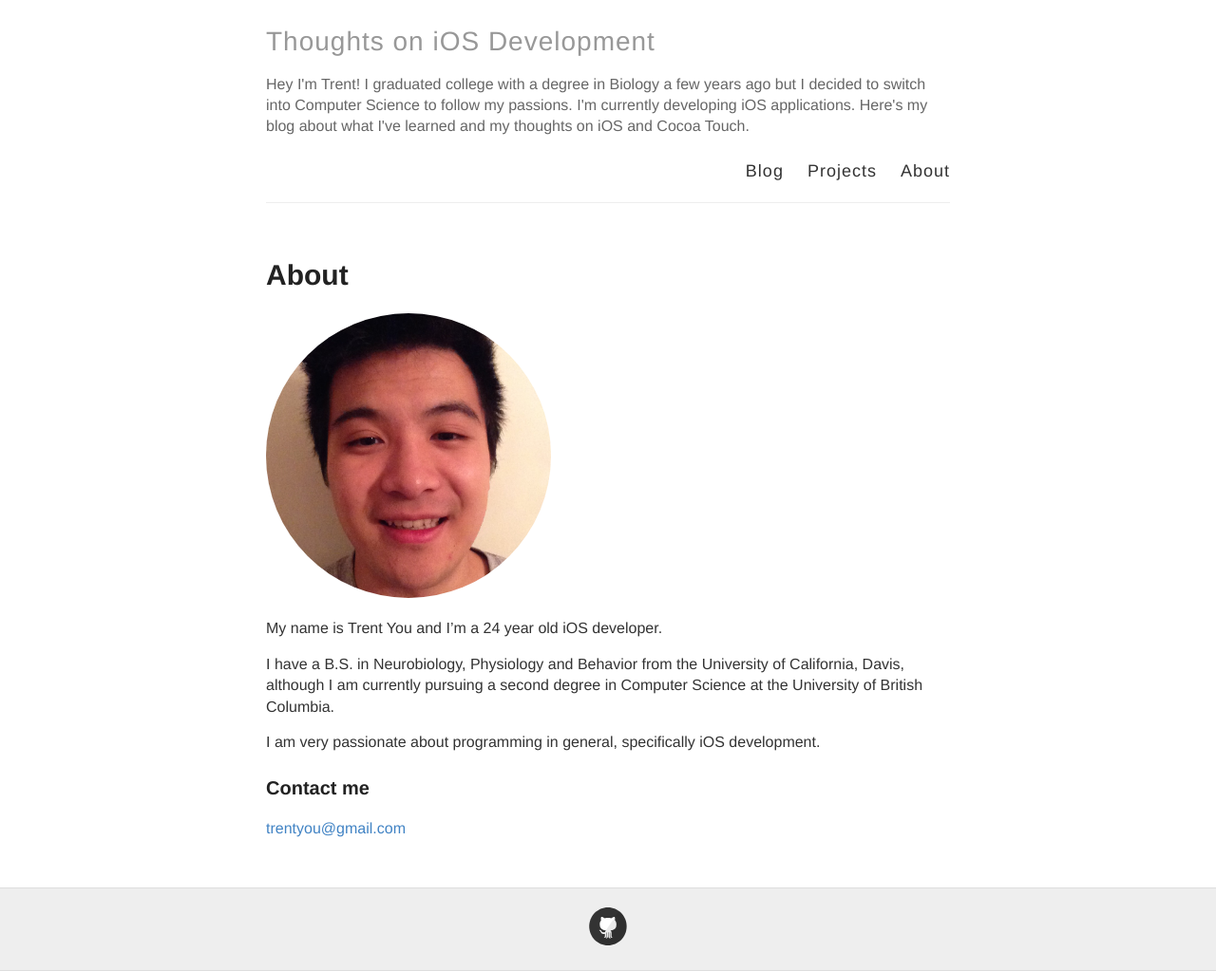
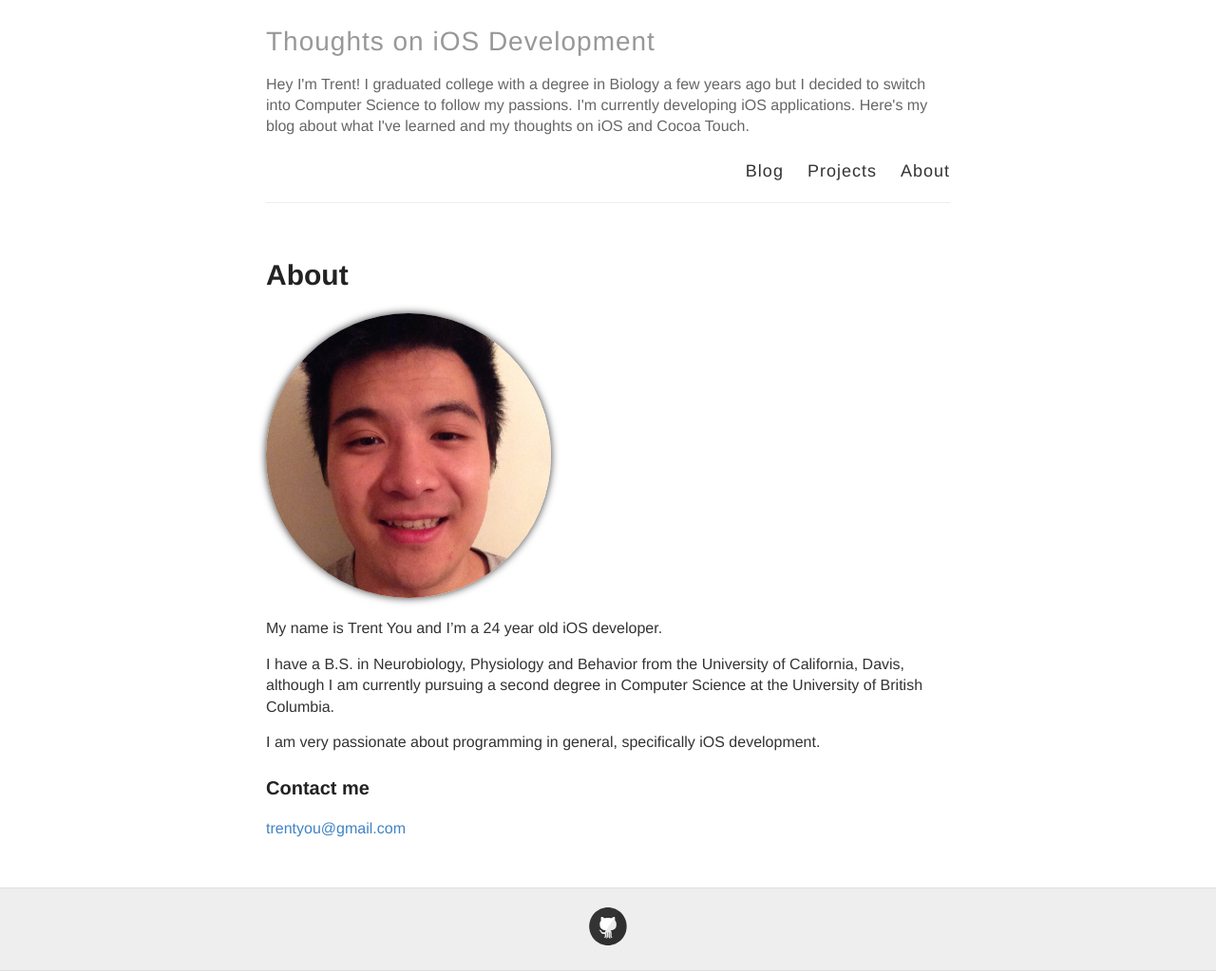
Before and after one commit to trentyou/trentyou.github.io, a Jekyll site: the page built from about.md, in a window 1280 px wide. Shown: the whole page at 95% size. Built offline with Jekyll 4.4.1, drawn with Linux system fonts in a browser that asks for light colours.

Commit message:
Updated about.md

```diff
--- a/about.md
+++ b/about.md
@@ -7,7 +7,7 @@ published: true
 
 
 
-<img src="http://trentyou.github.io/images/trentprofilepic.jpeg" style="height:300px; width:300px; border-radius:250px">
+<img src="http://trentyou.github.io/images/trentprofilepic.jpeg" style="height:300px; width:300px; border-radius:250px; box-shadow: 0 0 8px rgba(0, 0, 0, .8); -webkit-box-shadow: 0 0 8px rgba(0, 0, 0, .8); -moz-box-shadow: 0 0 8px rgba(0, 0, 0, .8)">
 
 
 My name is Trent You and I'm a 24 year old iOS developer.
```
